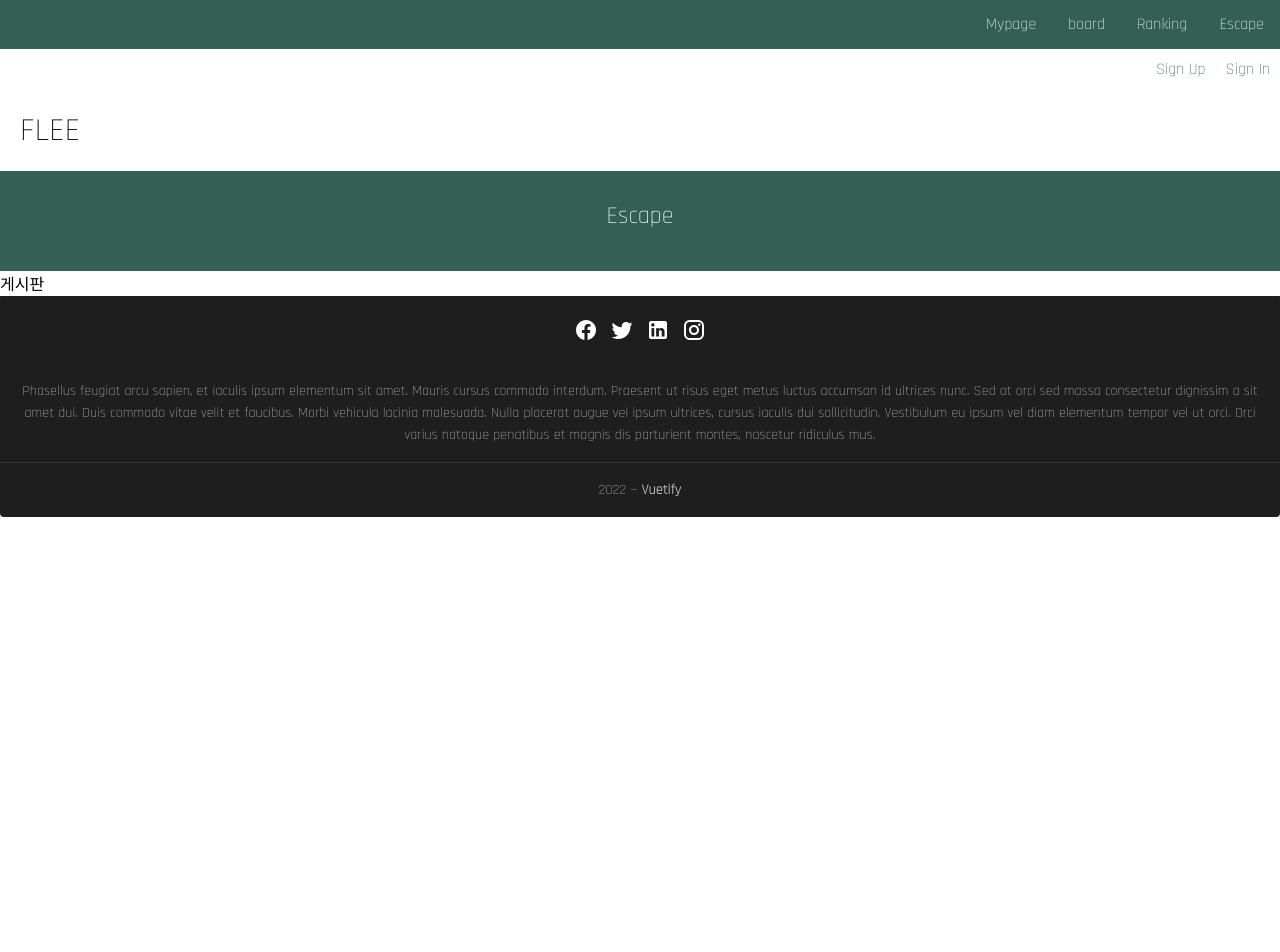
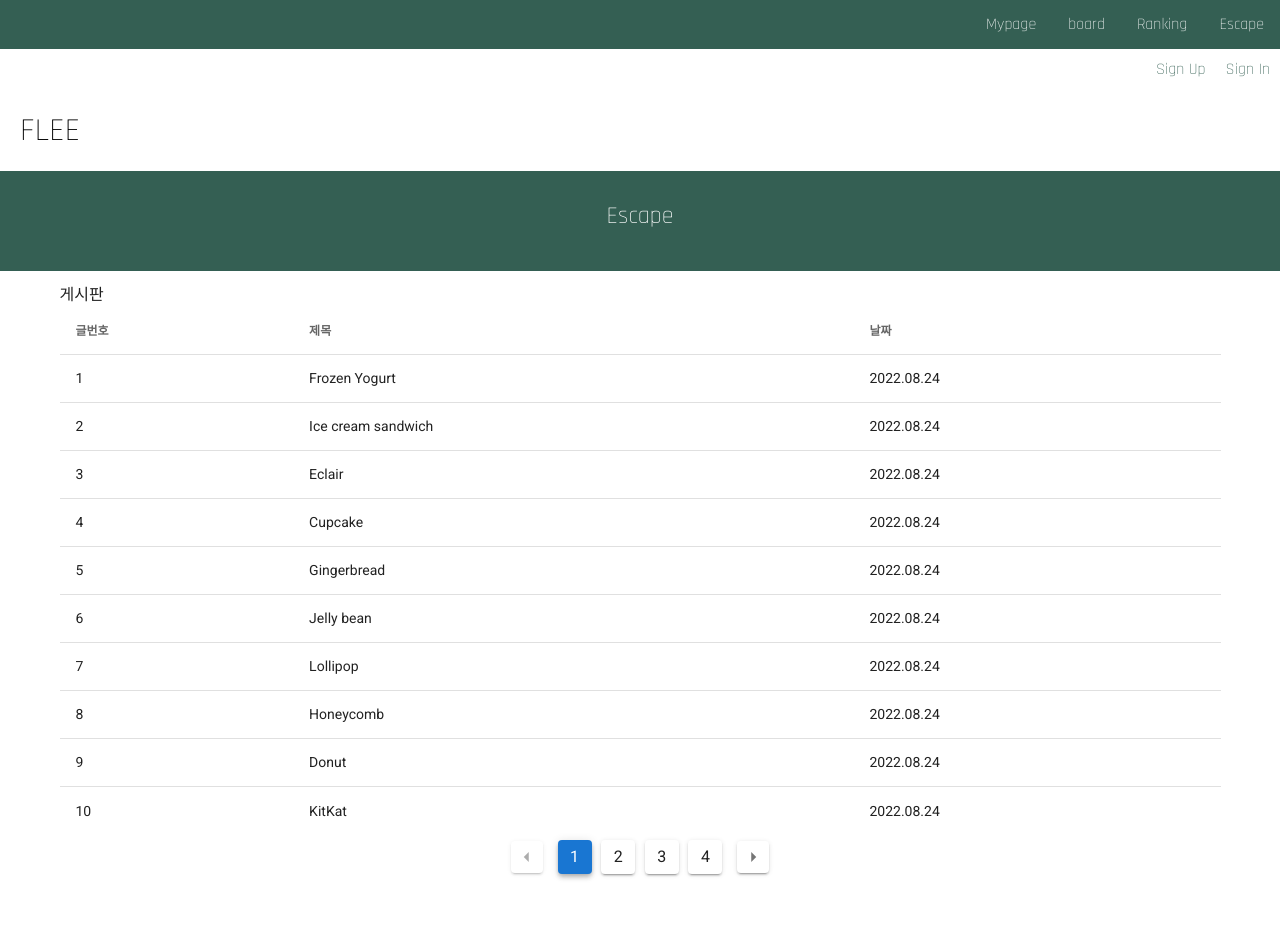
Before and after one commit to CodingIsOurLife/escapeRoom, a Vue app in the folder front/: page /board in a window 1280 px wide. Shown: the top 952 px of the page. Before the commit the page ends 800 px from the top, so only its background shows below. Built offline with nearby package versions, Linux system fonts and the light colour scheme.

Commit message:
feature: 게시판 페이지 초안

```diff
--- a/front/src/views/board.vue
+++ b/front/src/views/board.vue
@@ -1,3 +1,98 @@
 <template>
-  <div>게시판</div>
+  <v-app>
+    <v-main>
+      <v-container>
+        <div>게시판</div>
+
+        <v-simple-table>
+          <template v-slot:default>
+            <thead>
+              <tr>
+                <th class="text-left">글번호</th>
+                <th class="text-left">제목</th>
+                <th class="text-left">날짜</th>
+              </tr>
+            </thead>
+            <tbody>
+              <tr v-for="item in desserts" :key="item.title">
+                <td>{{ item.id }}</td>
+                <td>{{ item.title }}</td>
+                <td>{{ item.date }}</td>
+              </tr>
+            </tbody>
+          </template>
+        </v-simple-table>
+
+        <div class="text-center">
+          <v-pagination
+            v-model="page"
+            :length="4"
+            prev-icon="mdi-menu-left"
+            next-icon="mdi-menu-right"
+          ></v-pagination>
+        </div>
+      </v-container>
+    </v-main>
+  </v-app>
 </template>
+<script>
+export default {
+  data() {
+    return {
+      page: 1,
+      desserts: [
+        {
+          id: 1,
+          title: "Frozen Yogurt",
+          date: "2022.08.24",
+        },
+        {
+          id: 2,
+          title: "Ice cream sandwich",
+          date: "2022.08.24",
+        },
+        {
+          id: 3,
+          title: "Eclair",
+          date: "2022.08.24",
+        },
+        {
+          id: 4,
+          title: "Cupcake",
+          date: "2022.08.24",
+        },
+        {
+          id: 5,
+          title: "Gingerbread",
+          date: "2022.08.24",
+        },
+        {
+          id: 6,
+          title: "Jelly bean",
+          date: "2022.08.24",
+        },
+        {
+          id: 7,
+          title: "Lollipop",
+          date: "2022.08.24",
+        },
+        {
+          id: 8,
+          title: "Honeycomb",
+          date: "2022.08.24",
+        },
+        {
+          id: 9,
+          title: "Donut",
+          date: "2022.08.24",
+        },
+        {
+          id: 10,
+          title: "KitKat",
+          date: "2022.08.24",
+        },
+      ],
+    };
+  },
+};
+</script>
```
